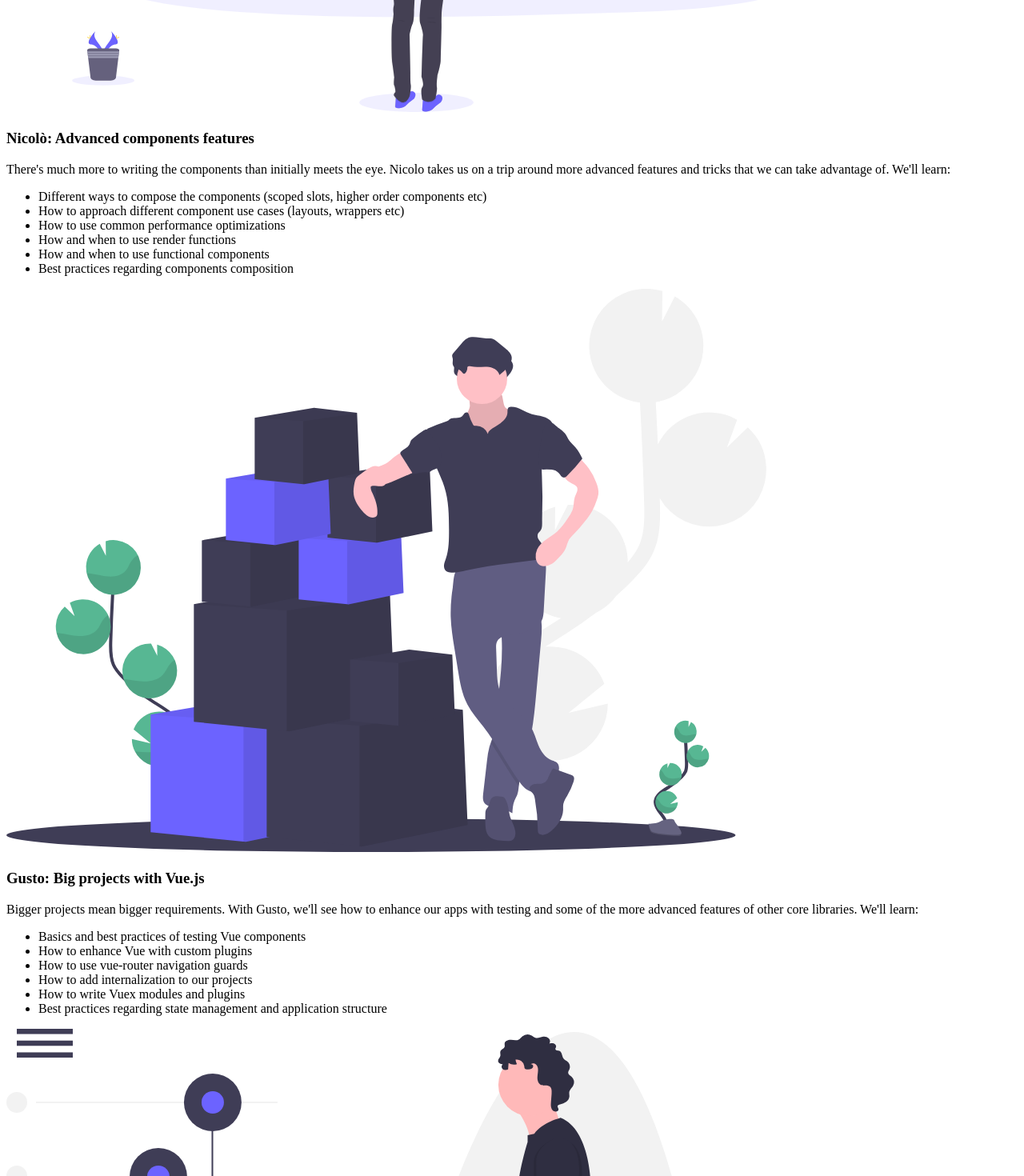
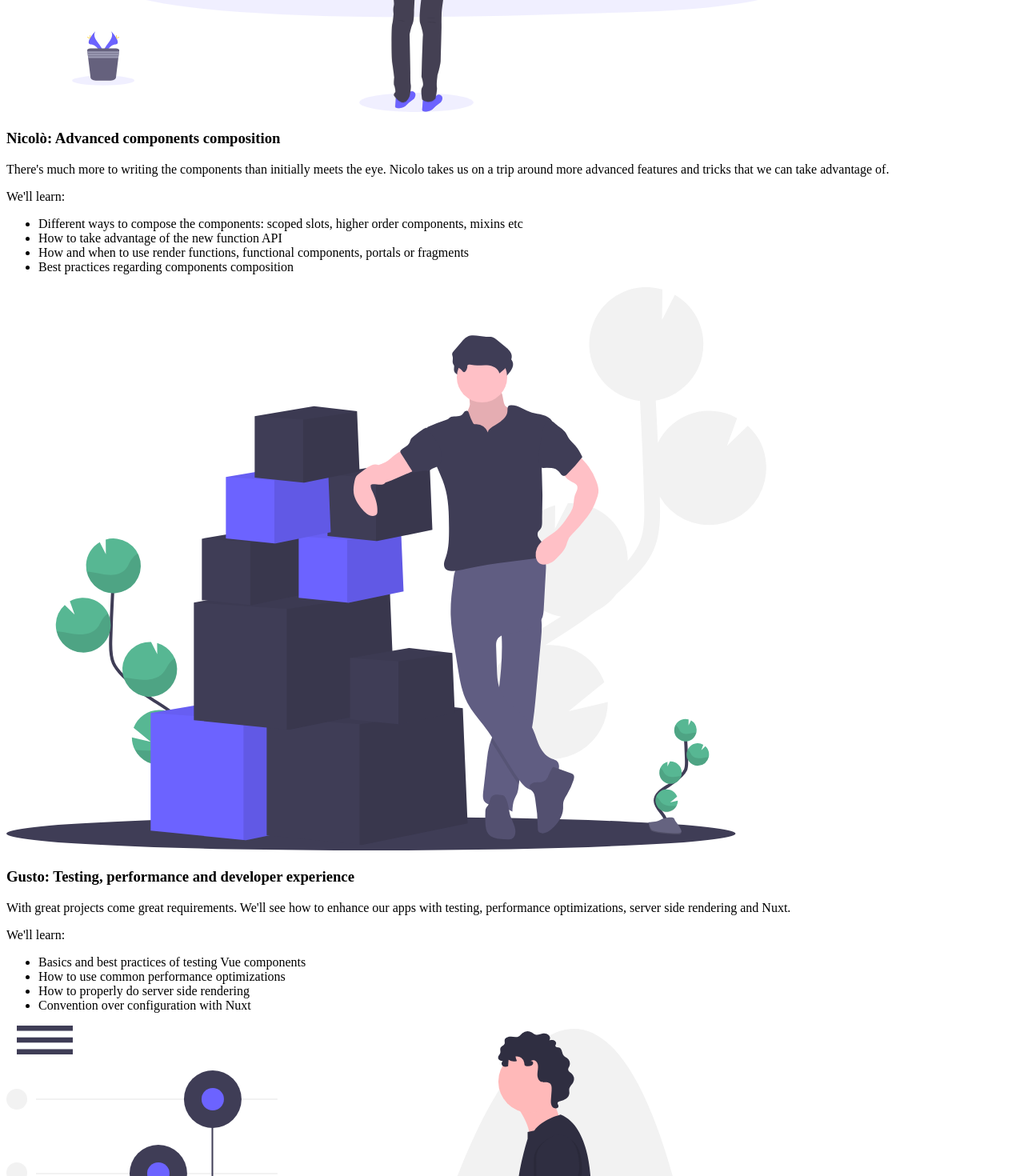
Before and after one commit to vueandme/vueandwine-website, a Nuxt app: page / in a window 1280 px wide. Shown: the part 5605-7075 px from the top of the page at 80% size. Built offline with nearby package versions, Linux system fonts and the light colour scheme; what vue-awesome-countdown would draw is missing.

Commit message:
Update workshops content, unify paragraphs

```diff
--- a/pages/index.vue
+++ b/pages/index.vue
@@ -222,7 +222,7 @@
               nowadays. The workshop focuses on using GraphQL at the frontend
               and specifically in Vue applications.
             </p>
-            <p class="pb-4 py-2 font-bold">We'll learn:</p>
+            <span class="block py-2 font-bold">We'll learn:</span>
             <ul class="list-disc">
               <li>How to work with GraphQL schemas and write mutations</li>
               <li>How to use Apollo client and devtools</li>
@@ -246,25 +246,27 @@
 
         <SectionContent reverse>
           <template #title>
-            Nicolò: Advanced components features
+            Nicolò: Advanced components composition
           </template>
           <template #default>
-            There's much more to writing the components than initially meets the
-            eye. Nicolo takes us on a trip around more advanced features and
-            tricks that we can take advantage of.
+            <p class="pb-4">
+              There's much more to writing the components than initially meets
+              the eye. Nicolo takes us on a trip around more advanced features
+              and tricks that we can take advantage of.
+            </p>
             <span class="block py-2 font-bold">We'll learn:</span>
             <ul class="list-disc">
               <li>
-                Different ways to compose the components (scoped slots, higher
-                order components etc)
+                Different ways to compose the components: scoped slots, higher
+                order components, mixins etc
               </li>
               <li>
-                How to approach different component use cases (layouts, wrappers
-                etc)
+                How to take advantage of the new function API
               </li>
-              <li>How to use common performance optimizations</li>
-              <li>How and when to use render functions</li>
-              <li>How and when to use functional components</li>
+              <li>
+                How and when to use render functions, functional components,
+                portals or fragments
+              </li>
               <li>Best practices regarding components composition</li>
             </ul>
           </template>
@@ -278,22 +280,21 @@
 
         <SectionContent>
           <template #title>
-            Gusto: Big projects with Vue.js
+            Gusto: Testing, performance and developer experience
           </template>
           <template #default>
-            Bigger projects mean bigger requirements. With Gusto, we'll see how
-            to enhance our apps with testing and some of the more advanced
-            features of other core libraries.
+            <p class="pb-4">
+              With great projects come great requirements. We'll see how to
+              enhance our apps with testing, performance optimizations, server
+              side rendering and Nuxt.
+            </p>
             <span class="block py-2 font-bold">We'll learn:</span>
             <ul class="list-disc">
               <li>Basics and best practices of testing Vue components</li>
-              <li>How to enhance Vue with custom plugins</li>
-              <li>How to use vue-router navigation guards</li>
-              <li>How to add internalization to our projects</li>
-              <li>How to write Vuex modules and plugins</li>
+              <li>How to use common performance optimizations</li>
+              <li>How to properly do server side rendering</li>
               <li>
-                Best practices regarding state management and application
-                structure
+                Convention over configuration with Nuxt
               </li>
             </ul>
           </template>
```
